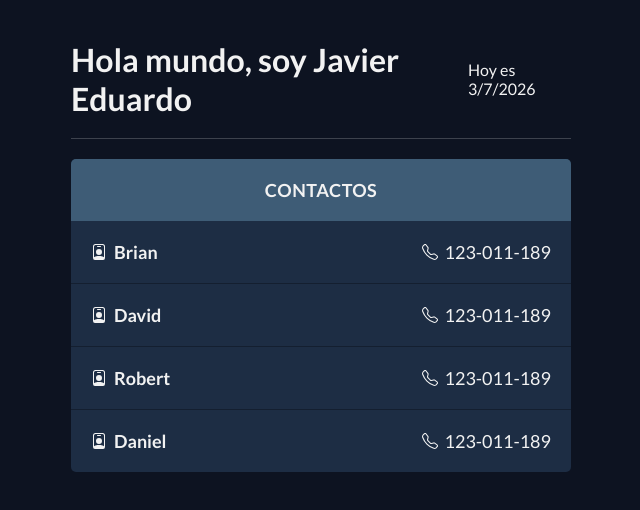
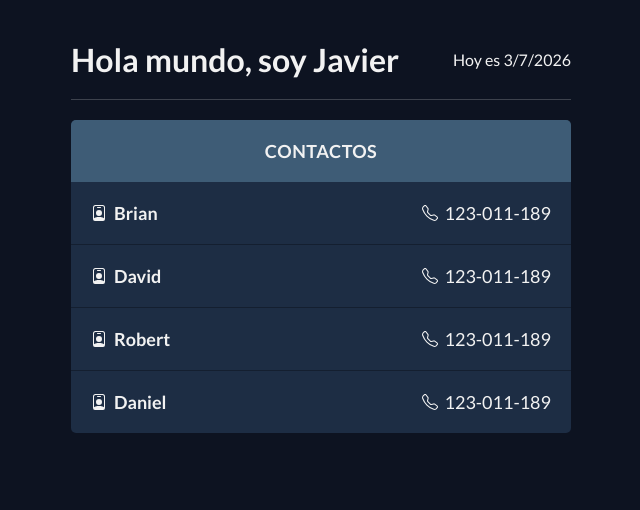
Before and after one commit to EDUARDOCD18/Curo-de-Web-Desing-con-FalconMasters-en-Udemuy, a React (Vite) app in the folder React/: page / in a window 1280 px wide. Shown: the top 510 px of the page, without its empty margins (319-959 px from the left). Built offline with nearby package versions, Linux system fonts and the light colour scheme.

Commit message:
220. Componentes (parte 1)

```diff
--- a/React/src/App.jsx
+++ b/React/src/App.jsx
@@ -1,5 +1,7 @@
+import Header from "./components/Header";
+
 function App() {
-  const nombre = "Javier Eduardo";
+  // const nombre = "Javier Eduardo";
   //   const amigos = ["Brian", "David", "Robert", "Daniel"];
   //   const lista = [
   //     <li key="1">Brian</li>,
@@ -14,15 +16,11 @@ function App() {
     { nombre: "Robert", telefono: "123-011-189" },
     { nombre: "Daniel", telefono: "123-011-189" },
   ];
+
   return (
     /* -- Contenedor principal  -- */
     <div className="contenedor">
-      {/* -- header --  */}
-      <header className="header">
-        <h1>Hola mundo, soy {nombre}</h1>
-        <p> Hoy es {new Date().toLocaleDateString()}</p>
-      </header>
-
+      <Header nombre={"Javier"} />
       {/* -- sección para la lista */}
       <section className="lista">
         <h3 className="titulo">Contactos</h3>
--- /dev/null
+++ b/React/src/components/Header.jsx
@@ -0,0 +1,13 @@
+const Header = (props) => {
+    // console.log(props);
+  return (
+    /* Header */
+    <header className="header">
+      <h1>Hola mundo, soy {props.nombre}</h1>
+      <p> Hoy es {new Date().toLocaleDateString()}</p>
+    </header>
+  );
+};
+
+/* exportar el componente */
+export default Header
```
